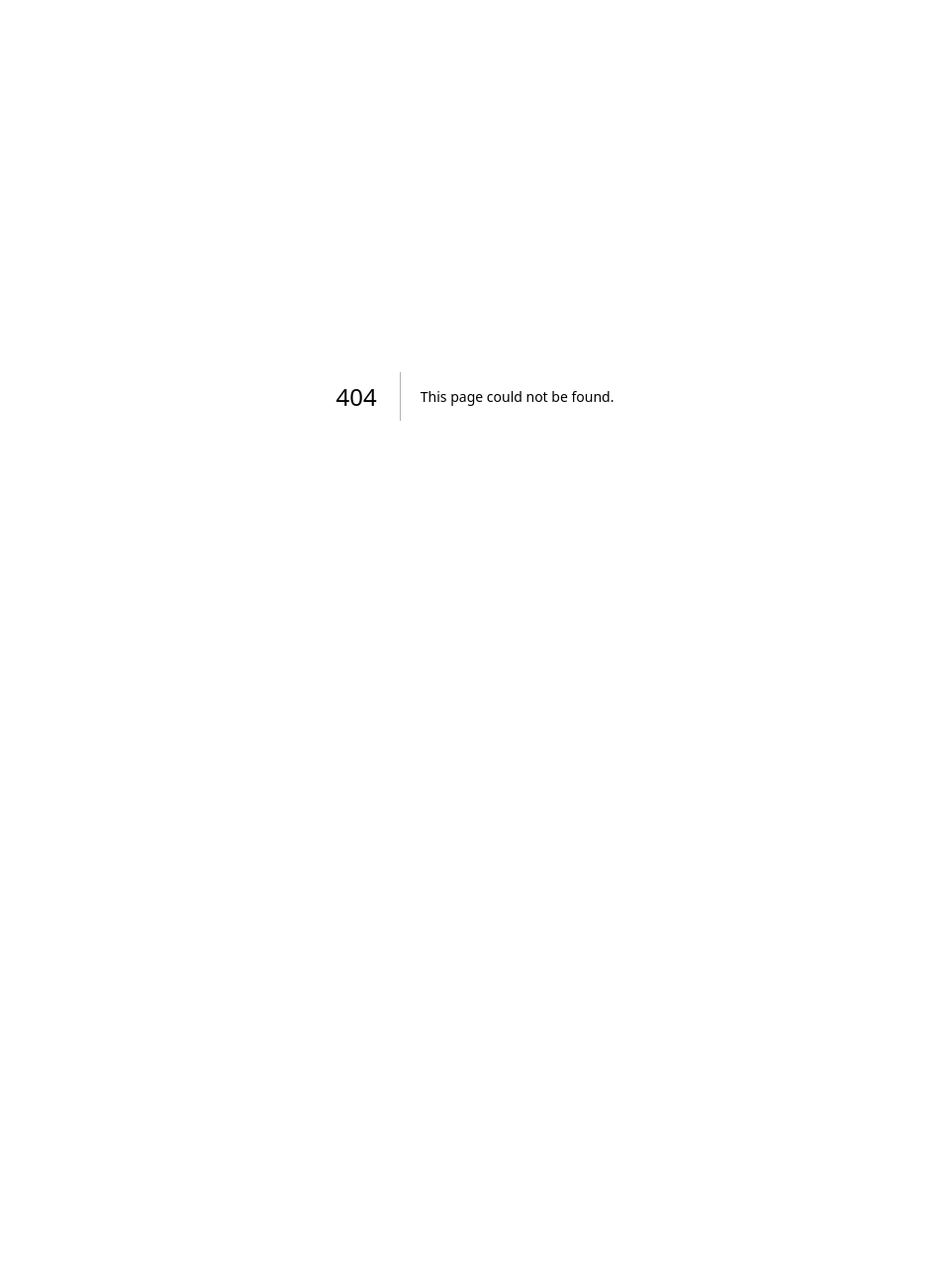
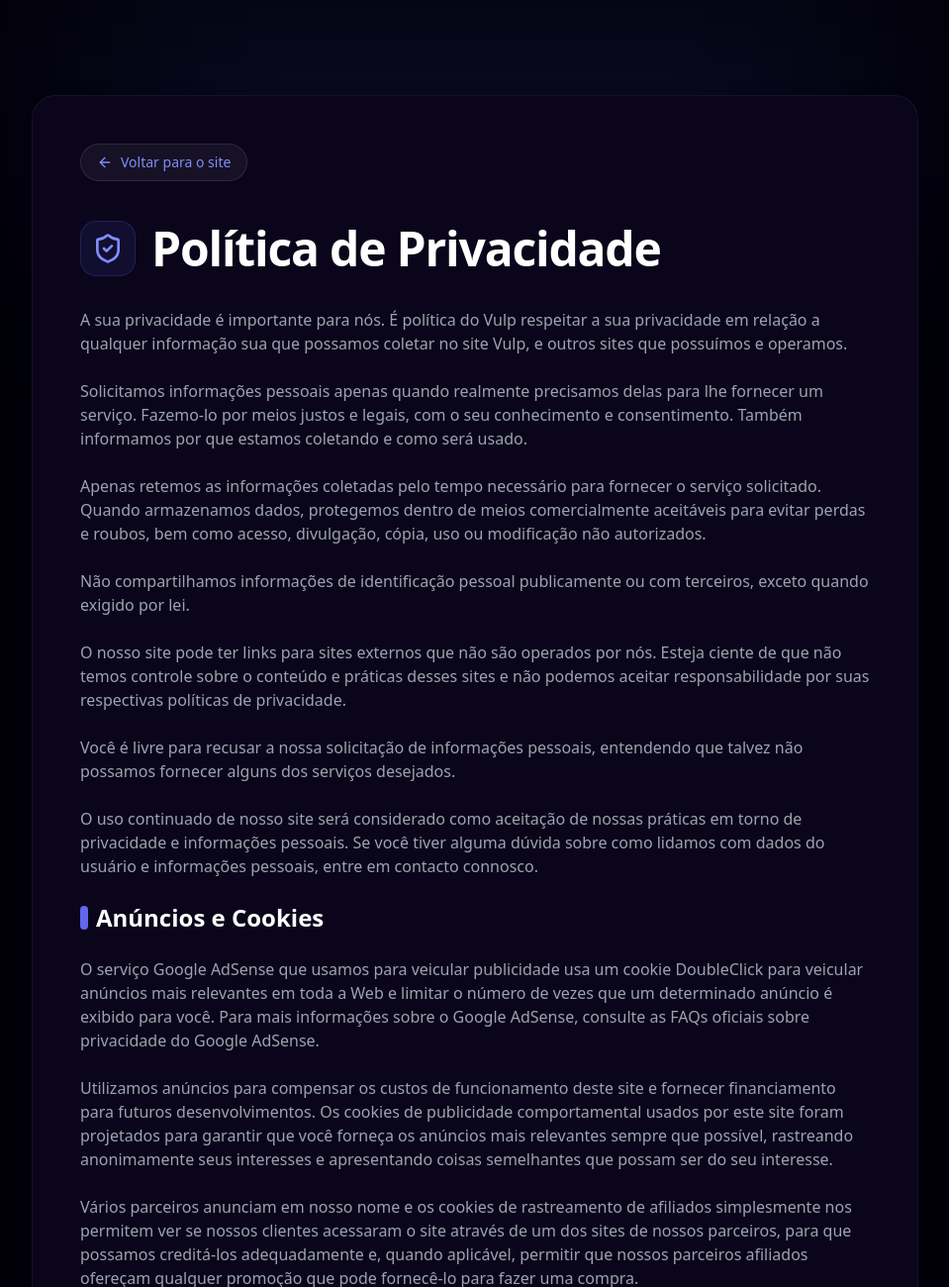
Before and after one commit to paulofer00/vulp-platform, a Next.js app: page /privacidade in a window 1280 px wide. Before the commit this address had no page. Shown: the top 1300 px of the page at 99% size, without its empty margins (160-1119 px from the left). Before the commit the page ends 800 px from the top, so only its background shows below. Built offline with nearby package versions, Linux system fonts and the light colour scheme.

Commit message:
privacidade

```diff
--- /dev/null
+++ b/app/privacidade/page.tsx
@@ -0,0 +1,106 @@
+import Link from "next/link";
+import { ArrowLeft, ShieldCheck } from "lucide-react";
+
+export const metadata = {
+  title: "Política de Privacidade | VULP",
+  description: "Política de Privacidade e termos de uso da plataforma VULP.",
+};
+
+export default function PrivacyPolicy() {
+  return (
+    <div className="min-h-screen bg-[#02000A] text-gray-300 font-sans selection:bg-indigo-500/30 p-6 md:p-12 lg:p-24 relative overflow-hidden">
+
+      {/* Background Glow */}
+      <div className="absolute top-0 left-1/2 -translate-x-1/2 w-full max-w-3xl h-64 bg-indigo-500/10 blur-[100px] pointer-events-none" />
+
+      <div className="max-w-4xl mx-auto bg-[#0A051A] border border-white/5 rounded-3xl p-8 md:p-12 shadow-2xl relative z-10">
+        <Link href="/" className="inline-flex items-center gap-2 text-indigo-400 hover:text-indigo-300 transition-colors mb-10 font-medium bg-white/5 px-4 py-2 rounded-full text-sm border border-white/10 w-fit">
+          <ArrowLeft size={16} /> Voltar para o site
+        </Link>
+
+        <div className="flex items-center gap-4 mb-8">
+          <div className="w-14 h-14 rounded-2xl bg-indigo-500/10 border border-indigo-500/20 flex items-center justify-center shrink-0">
+            <ShieldCheck size={32} className="text-indigo-400" />
+          </div>
+          <h1 className="text-3xl md:text-5xl font-black text-white tracking-tight">Política de Privacidade</h1>
+        </div>
+
+        <div className="space-y-6 leading-relaxed text-sm md:text-base text-gray-400">
+          <p>
+            A sua privacidade é importante para nós. É política do Vulp respeitar a sua privacidade em relação a qualquer informação sua que possamos coletar no site Vulp, e outros sites que possuímos e operamos.
+          </p>
+          <p>
+            Solicitamos informações pessoais apenas quando realmente precisamos delas para lhe fornecer um serviço. Fazemo-lo por meios justos e legais, com o seu conhecimento e consentimento. Também informamos por que estamos coletando e como será usado.
+          </p>
+          <p>
+            Apenas retemos as informações coletadas pelo tempo necessário para fornecer o serviço solicitado. Quando armazenamos dados, protegemos dentro de meios comercialmente aceitáveis para evitar perdas e roubos, bem como acesso, divulgação, cópia, uso ou modificação não autorizados.
+          </p>
+          <p>
+            Não compartilhamos informações de identificação pessoal publicamente ou com terceiros, exceto quando exigido por lei.
+          </p>
+          <p>
+            O nosso site pode ter links para sites externos que não são operados por nós. Esteja ciente de que não temos controle sobre o conteúdo e práticas desses sites e não podemos aceitar responsabilidade por suas respectivas políticas de privacidade.
+          </p>
+          <p>
+            Você é livre para recusar a nossa solicitação de informações pessoais, entendendo que talvez não possamos fornecer alguns dos serviços desejados.
+          </p>
+          <p>
+            O uso continuado de nosso site será considerado como aceitação de nossas práticas em torno de privacidade e informações pessoais. Se você tiver alguma dúvida sobre como lidamos com dados do usuário e informações pessoais, entre em contacto connosco.
+          </p>
+
+          <h2 className="text-2xl font-bold text-white mt-12 mb-6 flex items-center gap-2">
+            <span className="w-2 h-6 bg-indigo-500 rounded-full inline-block"></span>
+            Anúncios e Cookies
+          </h2>
+          <p>
+            O serviço Google AdSense que usamos para veicular publicidade usa um cookie DoubleClick para veicular anúncios mais relevantes em toda a Web e limitar o número de vezes que um determinado anúncio é exibido para você. Para mais informações sobre o Google AdSense, consulte as FAQs oficiais sobre privacidade do Google AdSense.
+          </p>
+          <p>
+            Utilizamos anúncios para compensar os custos de funcionamento deste site e fornecer financiamento para futuros desenvolvimentos. Os cookies de publicidade comportamental usados por este site foram projetados para garantir que você forneça os anúncios mais relevantes sempre que possível, rastreando anonimamente seus interesses e apresentando coisas semelhantes que possam ser do seu interesse.
+          </p>
+          <p>
+            Vários parceiros anunciam em nosso nome e os cookies de rastreamento de afiliados simplesmente nos permitem ver se nossos clientes acessaram o site através de um dos sites de nossos parceiros, para que possamos creditá-los adequadamente e, quando aplicável, permitir que nossos parceiros afiliados ofereçam qualquer promoção que pode fornecê-lo para fazer uma compra.
+          </p>
+
+          <h2 className="text-2xl font-bold text-white mt-12 mb-6 flex items-center gap-2">
+            <span className="w-2 h-6 bg-purple-500 rounded-full inline-block"></span>
+            Compromisso do Usuário
+          </h2>
+          <p>
+            O usuário se compromete a fazer uso adequado dos conteúdos e da informação que o Vulp oferece no site e com caráter enunciativo, mas não limitativo:
+          </p>
+          <ul className="list-none space-y-4 mt-4">
+            <li className="flex items-start gap-3 bg-[#110826] p-4 rounded-xl border border-white/5">
+              <strong className="text-purple-400 bg-purple-400/10 px-2 py-1 rounded-md text-xs">A)</strong>
+              <span className="mt-0.5">Não se envolver em atividades que sejam ilegais ou contrárias à boa fé a à ordem pública;</span>
+            </li>
+            <li className="flex items-start gap-3 bg-[#110826] p-4 rounded-xl border border-white/5">
+              <strong className="text-purple-400 bg-purple-400/10 px-2 py-1 rounded-md text-xs">B)</strong>
+              <span className="mt-0.5">Não difundir propaganda ou conteúdo de natureza racista, xenofóbica, jogos de sorte ou azar, qualquer tipo de pornografia ilegal, de apologia ao terrorismo ou contra os direitos humanos;</span>
+            </li>
+            <li className="flex items-start gap-3 bg-[#110826] p-4 rounded-xl border border-white/5">
+              <strong className="text-purple-400 bg-purple-400/10 px-2 py-1 rounded-md text-xs">C)</strong>
+              <span className="mt-0.5">Não causar danos aos sistemas físicos (hardwares) e lógicos (softwares) do Vulp, de seus fornecedores ou terceiros, para introduzir ou disseminar vírus informáticos ou quaisquer outros sistemas de hardware ou software que sejam capazes de causar danos anteriormente mencionados.</span>
+            </li>
+          </ul>
+
+          <h2 className="text-2xl font-bold text-white mt-12 mb-6 flex items-center gap-2">
+            <span className="w-2 h-6 bg-pink-500 rounded-full inline-block"></span>
+            Mais informações
+          </h2>
+          <p>
+            Esperemos que esteja esclarecido e, como mencionado anteriormente, se houver algo que você não tem certeza se precisa ou não, geralmente é mais seguro deixar os cookies ativados, caso interaja com um dos recursos que você usa em nosso site.
+          </p>
+
+          <div className="mt-12 pt-8 border-t border-white/10 flex flex-col md:flex-row items-center justify-between gap-4">
+            <p className="text-sm text-gray-500 font-medium">
+              Esta política é efetiva a partir de <strong className="text-gray-400">14 de Abril de 2026</strong>.
+            </p>
+            <img src="/logo-white.png" alt="VULP" className="h-6 opacity-30 grayscale" />
+          </div>
+
+        </div>
+      </div>
+    </div>
+  );
+}
```
